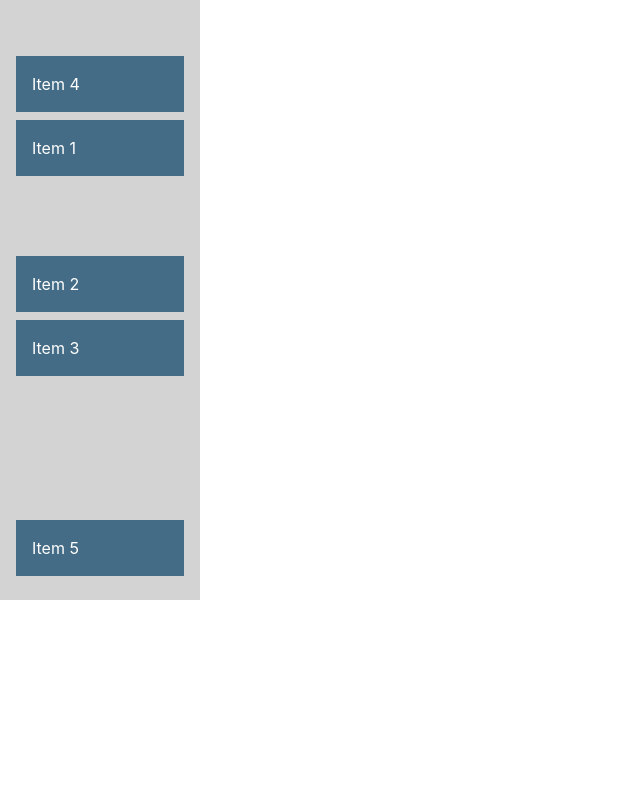
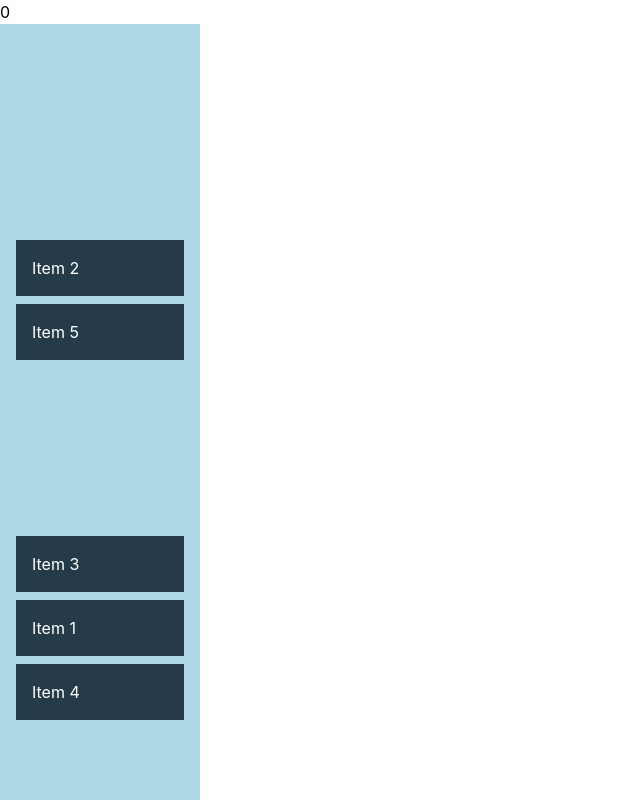
Before and after one commit to photkosee/react-pymetrics-towers, a React (Vite) app: page / in a window 1280 px wide. Shown: the top 800 px of the page, without its empty margins (0-640 px from the left). Built offline with nearby package versions, Linux system fonts and the light colour scheme; the HTML template or start-up script is replaced by a standard one.

Commit message:
add: simple solution pattern

```diff
--- a/src/App.tsx
+++ b/src/App.tsx
@@ -20,9 +20,18 @@ const initialItems: Item[] = [
 ];
 
 const Example: React.FC = () => {
-  const [firstColumn, setFirstColumn] = useState<Item[]>(initialItems);
+  const [countStep, setCountStep] = useState<number>(0);
+  const [firstColumn, setFirstColumn] = useState<Item[]>([]);
   const [secondColumn, setSecondColumn] = useState<Item[]>([]);
   const [thirdColumn, setThirdColumn] = useState<Item[]>([]);
+  const [firstSolution, setFirstSolution] = useState<Item[]>([]);
+  const [secondSolution, setSecondSolution] = useState<Item[]>([]);
+  const [thirdSolution, setThirdSolution] = useState<Item[]>([]);
+  const allSolution: ItemsArray[] = [
+    { items: firstSolution, setItems: setFirstSolution },
+    { items: secondSolution, setItems: setSecondSolution },
+    { items: thirdSolution, setItems: setThirdSolution },
+  ];
   const allColumns: ItemsArray[] = [
     { items: firstColumn, setItems: setFirstColumn },
     { items: secondColumn, setItems: setSecondColumn },
@@ -30,11 +39,39 @@ const Example: React.FC = () => {
   ];
 
   useEffect(() => {
+    resetColumns();
+
+    randomlyAssign(setFirstColumn, setSecondColumn, setThirdColumn);
+    randomlyAssign(setFirstSolution, setSecondSolution, setThirdSolution);
+  }, []);
+
+  useEffect(() => {
+    let win: boolean = true;
+
+    allSolution.forEach((column, columnIndex) => {
+      column.items.forEach((item, itemIndex) => {
+        if (
+          !allColumns[columnIndex] ||
+          !allColumns[columnIndex].items[itemIndex] ||
+          allColumns[columnIndex].items[itemIndex].id !== item.id
+        ) {
+          win = false;
+          console.log('not yet');
+          return;
+        }
+      });
+    });
+
+    win ? console.log('you won') : '';
+  }, [allColumns]);
+
+  const randomlyAssign = (
+    setFirst: React.Dispatch<React.SetStateAction<Item[]>>,
+    setSecond: React.Dispatch<React.SetStateAction<Item[]>>,
+    setThird: React.Dispatch<React.SetStateAction<Item[]>>
+  ) => {
     const shuffledItems = [...initialItems];
     shuffleArray(shuffledItems);
-
-
-    resetColumns();
 
     // Distribute items randomly among the columns
     shuffledItems.forEach((item) => {
@@ -42,19 +79,19 @@ const Example: React.FC = () => {
       const columnIndex = Math.floor(Math.random() * 3);
       switch (columnIndex) {
         case 0:
-          setFirstColumn((prev) => [...prev, item]);
+          setFirst((prev) => [...prev, item]);
           break;
         case 1:
-          setSecondColumn((prev) => [...prev, item]);
+          setSecond((prev) => [...prev, item]);
           break;
         case 2:
-          setThirdColumn((prev) => [...prev, item]);
+          setThird((prev) => [...prev, item]);
           break;
         default:
           break;
       }
     });
-  }, []);
+  }
 
   // Shuffle the array
   const shuffleArray = (array: Item[]) => {
@@ -67,6 +104,7 @@ const Example: React.FC = () => {
 
   // Reset all columns
   const resetColumns = () => {
+    setCountStep(0);
     setFirstColumn([]);
     setSecondColumn([]);
     setThirdColumn([]);
@@ -93,23 +131,66 @@ const Example: React.FC = () => {
 
     sourceColumn.setItems(prevItems => [...prevItems.slice(0, -1)]);
     allColumns[destId].setItems(prevItems => [...prevItems, dropedItem]);
+    setCountStep((prev) => prev + 1);
   };
 
   return (
+    <div className='flex flex-col gap-5 justify-around'>
+      <div>
+        {countStep}
+      </div>
+
+      <div>
+        <div className='flex justify-center gap-1 w-full'>
+          {[0, 1, 2].map((columnIndex) => (
+            <div
+              key={columnIndex}
+              className=''
+              style={{
+                background: 'lightblue',
+                padding: 16,
+                width: 200,
+                height: 360,
+                display: 'flex',
+                flexDirection: 'column-reverse', // Stack items from the bottom
+              }}
+            >
+              {allSolution[columnIndex].items
+                .map((item, index) => (
+                  <div
+                    key={index}
+                    style={{
+                      userSelect: 'none',
+                      padding: 16,
+                      margin: '0 0 8px 0',
+                      backgroundColor: '#263B4A',
+                      color: 'white',
+                      zIndex: 3,
+                    }}
+                  >
+                    {item.content}
+                  </div>
+                ))}
+            </div>
+          ))}
+        </div>
+      </div>
+
       <div>
         <DragDropContext onDragEnd={onDragEnd}>
-        <div className='flex justify-center gap-1 w-full absolute bottom-0'>
+          <div className='flex justify-center gap-1 w-full'>
             {[0, 1, 2].map((columnIndex) => (
               <Droppable key={columnIndex} droppableId={columnIndex.toString()} direction="vertical">
                 {(provided, snapshot) => (
                   <div
+                    key={columnIndex}
                     ref={provided.innerRef}
                     className=''
                     style={{
                       background: snapshot.isDraggingOver ? 'lightblue' : 'lightgrey',
                       padding: 16,
                       width: 200,
-                    minHeight: 200,
+                      height: 360,
                       display: 'flex',
                       flexDirection: 'column-reverse', // Stack items from the bottom
                     }}
@@ -144,6 +225,7 @@ const Example: React.FC = () => {
           </div>
         </DragDropContext>
       </div>
+    </div>
   );
 };
 
```
Lines whose indentation alone changed are shown as unchanged.
